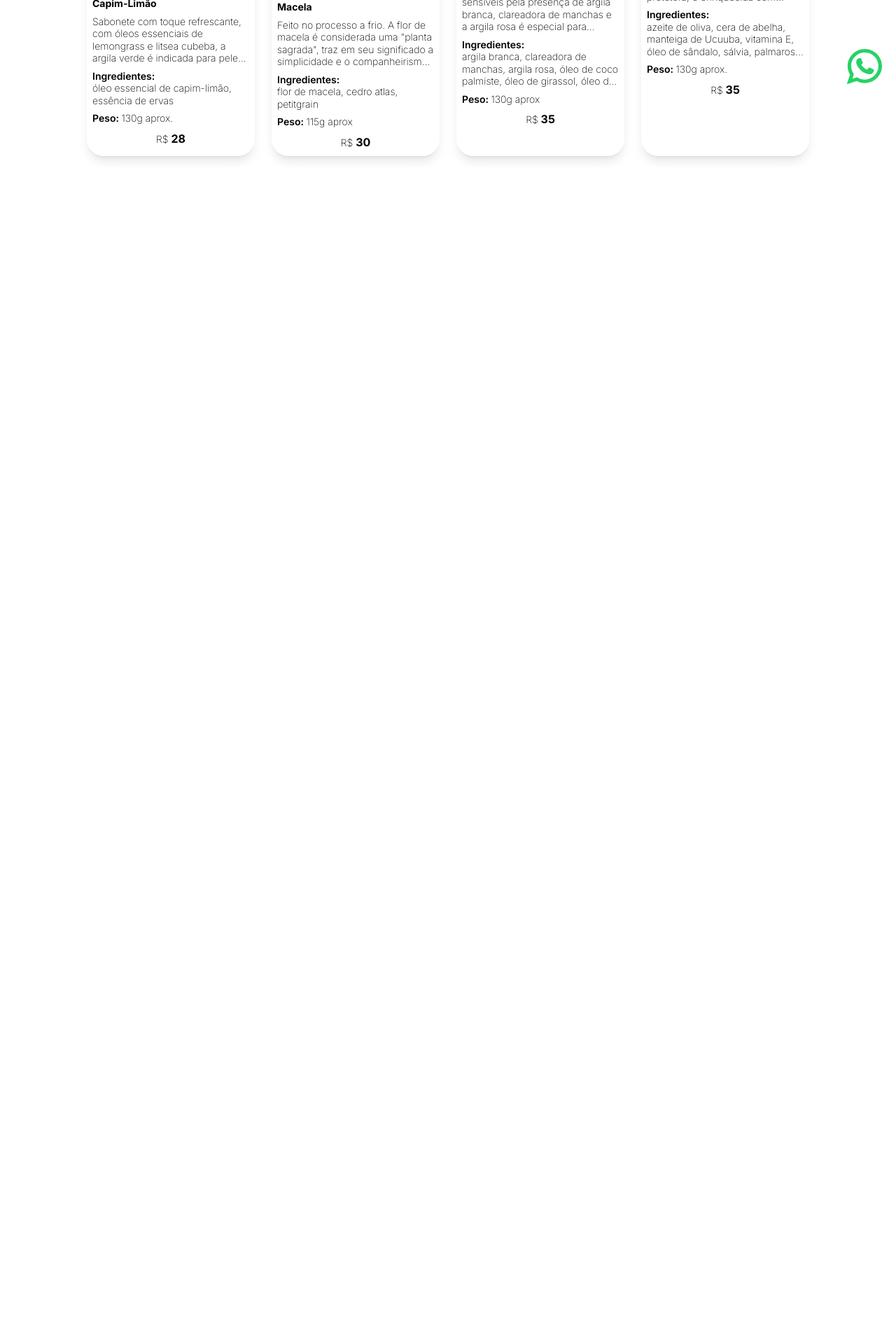
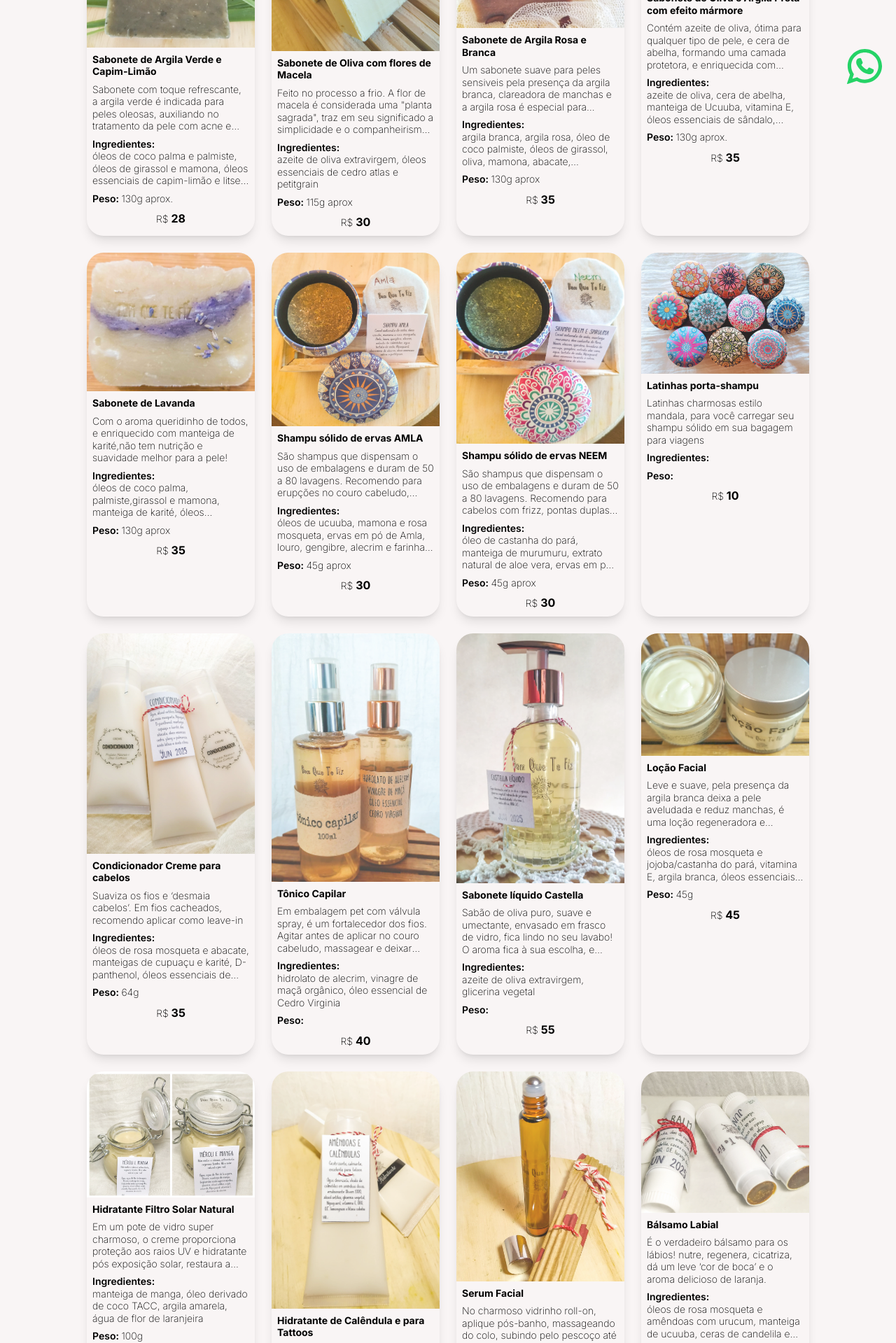
Before and after one commit to brunomaruyama/bemquetefiz, a Next.js app: page / in a window 1280 px wide. Shown: the part 660-2579 px from the top of the page at 70% size. Before the commit the page ends 899 px from the top, so only its background shows below. Built offline with nearby package versions, Linux system fonts and the light colour scheme.

Commit message:
produtos, ajustes de layout

```diff
--- a/app/globals.css
+++ b/app/globals.css
@@ -8,6 +8,10 @@
   }
 }
 
+body {
+  background-color: #f9f5f5;
+}
+
 #home {
   background-image: url("/capa.jpg");
   background-color: #444;
@@ -16,13 +20,13 @@
   background-attachment: fixed;
 }
 
-#openmenu {
-  display: contents;
+#openmenu > ul {
+  content-visibility: visible;
 }
 
 @media (max-width: 600px) {
-  #closemenu {
-    display: none;
+  #closemenu > ul {
+    content-visibility: hidden;
   }
 }
 
--- a/components/card/page.tsx
+++ b/components/card/page.tsx
@@ -12,8 +12,8 @@ export default function Card() {
           className="w-full opacity-85 group-hover:opacity-100 group-hover:scale-105 duration-300 overflow-hidden"
           src={produto.src}
           alt={produto.nome}
-          width={200}
-          height={200}
+          width={320}
+          height={320}
         />
         <div className="p-2 space-y-2 text-sm leading-tight">
           <h3 className="font-bold ">{produto.nome}</h3>
--- a/components/header/page.tsx
+++ b/components/header/page.tsx
@@ -23,9 +23,10 @@ export default function Header() {
         alt="logo bem que te fiz"
         width={130}
         height={40}
+        className="mix-blend-multiply"
       />
       <button
-        className="absolute top-1 rounded-full right-5 sm:hidden h-12 w-12 hover:bg-rose-50 duration-300 grid place-items-center p-2"
+        className="absolute top-1 rounded-full right-5 sm:hidden h-12 w-12 shadow-md hover:shadow-rose-300 duration-300 grid place-items-center p-2"
         onClick={() => setOpenMenu((prev) => !prev)}
       >
         <div
@@ -43,7 +44,7 @@ export default function Header() {
       </button>
       <div
         id={openMenu ? "openmenu" : "closemenu"}
-        className="sm:contents clear-both"
+        className="sm:contents clear-both transition-all duration-500"
       >
         <ul className="mt-1 mr-12 sm:flex sm:space-x-3">{listSection}</ul>
       </div>
--- a/components/produtos/produtos.js
+++ b/components/produtos/produtos.js
@@ -2,17 +2,24 @@ export const produtos = [
   {
     nome: "Sabonete de Argila Verde e Capim-Limão",
     categoria: "sabonete",
-    ingredientes: ["óleo essencial de capim-limão", "essência de ervas"],
+    ingredientes: [
+      "óleos de coco palma e palmiste",
+      "óleos de girassol e mamona",
+      "óleos essenciais de capim-limão e litsea cubeba",
+    ],
     preco: "28",
     descricao:
-      "Sabonete com toque refrescante, com óleos essenciais de lemongrass e litsea cubeba, a argila verde é indicada para peles oleosas e com acne e eczema. Composto por óleos de coco palma, palmiste, girassol e mamona, enriquecido com manteiga de Ucuuba, com efeito antisséptico e cicatrizante.",
+      "Sabonete com toque refrescante, a argila verde é indicada para peles oleosas, auxiliando no tratamento da pele com acne e eczema; é enriquecido com manteiga de Ucuuba, atuando como antisséptico e cicatrizante.",
     peso: "130g aprox.",
     src: "/produtos-7.jpg",
   },
   {
     nome: "Sabonete de Oliva com flores de Macela",
     categoria: "sabonete",
-    ingredientes: ["flor de macela", "cedro atlas", "petitgrain"],
+    ingredientes: [
+      "azeite de oliva extravirgem",
+      "óleos essenciais de cedro atlas e petitgrain",
+    ],
     preco: "30",
     descricao:
       'Feito no processo a frio. A flor de macela é considerada uma "planta sagrada", traz em seu significado a simplicidade e o companheirismo. O aroma é composto pelos óleos essenciais de Cedro Atlas e Petitgrain, uma leveza e alegria de cheirinho!',
@@ -20,25 +27,19 @@ export const produtos = [
     src: "/produtos-4.jpg",
   },
   {
-    nome: "Sabonete de argila rosa e branca",
+    nome: "Sabonete de Argila Rosa e Branca",
     categoria: "sabonete",
     preco: "35",
     ingredientes: [
       "argila branca",
-      "clareadora de manchas",
       "argila rosa",
       "óleo de coco palmiste",
-      "óleo de girassol",
-      "óleo de oliva",
-      "óleo de mamona",
-      "óleo de abacate",
-      "manteiga de cacau",
-      "manteiga de murumuru",
-      "manteiga de karité",
+      "óleos de girassol, oliva, mamona, abacate",
+      "manteigas de cacau, murumuru e karité",
       "leite de coco",
     ],
     descricao:
-      "Um sabonete suave para peles sensiveis pela presença de argila branca, clareadora de manchas e a argila rosa é especial para rosáceas. Ambas acalmam peles irritadas. Composto por óleos vegetais nobres, como coco palmiste, girassol, oliva, mamona, abacate, e manteigas de cacau e murumuru. Enriquecido com manteiga de karité e leite de coco. O aroma feminino é composto por um blend de óleos essenciais de palmarosa, cedro atlas, ylang ylang e gerânio do Egito, indicado para acnes, rosáceas, eczema, psoríase e com efeito antioxidante.",
+      "Um sabonete suave para peles sensiveis pela presença da argila branca, clareadora de manchas e a argila rosa é especial para rosáceas. Ambas acalmam peles irritadas. Enriquecido com manteiga de karité e leite de coco. O aroma feminino é composto por um blend de óleos essenciais de palmarosa, cedro atlas, ylang ylang e gerânio do Egito, indicado para acnes, rosáceas, eczema, psoríase e com efeito antioxidante.",
     peso: "130g aprox",
     src: "/produtos-6.jpg",
   },
@@ -51,14 +52,230 @@ export const produtos = [
       "cera de abelha",
       "manteiga de Ucuuba",
       "vitamina E",
-      "óleo de sândalo",
-      "sálvia",
-      "palmarosa",
-      "teatree",
+      "óleos essenciais de sândalo, salvia, palmarosa e teatree",
     ],
     descricao:
-      "Contém azeite de oliva, ótima para qualquer tipo de pele, e cera de abelha, forma uma camada protetora, e enriquecida com manteiga de Ucuuba e vitamina E. O aroma envolvente é formado pelos óleos essenciais de sândalo, sálvia, palmarosa e teatree.",
+      "Contém azeite de oliva, ótima para qualquer tipo de pele, e cera de abelha, formando uma camada protetora, e enriquecida com manteiga de Ucuuba e vitamina E. O aroma envolvente é formado pelos óleos essenciais de sândalo, sálvia, palmarosa e teatree.",
     peso: "130g aprox.",
     src: "/produtos-5.jpg",
   },
+
+  {
+    nome: "Sabonete de Lavanda",
+    categoria: "sabonete",
+    preco: "35",
+    ingredientes: [
+      "óleos de coco palma, palmiste,girassol e mamona",
+      "manteiga de karité",
+      "óleos essenciais de lavanda francesa, lavandim e sândalo",
+    ],
+    descricao:
+      "Com o aroma queridinho de todos, e enriquecido com manteiga de karité,não tem nutrição e suavidade melhor para a pele!",
+    peso: "130g aprox",
+    src: "/produtos-12.jpg",
+  },
+
+  {
+    nome: "Shampu sólido de ervas AMLA",
+    categoria: "cabelos",
+    preco: "30",
+    ingredientes: [
+      "óleos de ucuuba, mamona e rosa mosqueta",
+      "ervas em pó de Amla, louro, gengibre, alecrim e farinha de aveia",
+      "extrato natural de calêndulas",
+      "óleos essenciais de salvia e petitgrain",
+    ],
+    descricao:
+      "São shampus que dispensam o uso de embalagens e duram de 50 a 80 lavagens. Recomendo para erupções no couro cabeludo, queda, caspa, secos, e conferem brilho e volume",
+    peso: "45g aprox",
+    src: "/produtos-3.jpg",
+  },
+  {
+    nome: "Shampu sólido de ervas NEEM",
+    categoria: "cabelos",
+    preco: "30",
+    ingredientes: [
+      "óleo de castanha do pará",
+      "manteiga de murumuru",
+      "extrato natural de aloe vera",
+      "ervas em pó de Neem, spirulina, gengibre, alecrim e levedura de cerveja",
+      "óleos essenciais de lavanda francesa, salvia e alecrim",
+    ],
+    descricao:
+      "São shampus que dispensam o uso de embalagens e duram de 50 a 80 lavagens. Recomendo para cabelos com frizz, pontas duplas, caspa, queda, e a spirulina dá brilho aos fios!",
+    peso: "45g aprox",
+    src: "/produtos-20.jpg",
+  },
+  {
+    nome: "Latinhas porta-shampu",
+    categoria: "cabelos",
+    ingredientes: [""],
+    preco: "10",
+    descricao:
+      "Latinhas charmosas estilo mandala, para você carregar seu shampu sólido em sua bagagem para viagens",
+    peso: "",
+    src: "/produtos-14.jpg",
+  },
+  {
+    nome: "Condicionador Creme para cabelos",
+    categoria: "cabelos",
+    preco: "35",
+    ingredientes: [
+      "óleos de rosa mosqueta e abacate",
+      "manteigas de cupuaçu e karité",
+      "D-panthenol",
+      "óleos essenciais de cedro, ylang ylang e palmarosa",
+    ],
+    descricao:
+      "Suaviza os fios e ‘desmaia cabelos’. Em fios cacheados, recomendo aplicar como leave-in",
+    peso: "64g",
+    src: "/produtos-17.jpg",
+  },
+  {
+    nome: "Tônico Capilar",
+    categoria: "cabelos",
+    preco: "40",
+    ingredientes: [
+      "hidrolato de alecrim",
+      "vinagre de maçã orgânico",
+      "óleo essencial de Cedro Virginia",
+    ],
+    descricao:
+      "Em embalagem pet com válvula spray, é um fortalecedor dos fios. Agitar antes de aplicar no couro cabeludo, massagear e deixar (não é para ser removido, o aroma é muito agradável!). Faça uso 3 vezes por semana",
+    conteúdo: "110 ml",
+    src: "/produtos-2.jpg",
+  },
+  {
+    nome: "Sabonete líquido Castella",
+    categoria: "sabonetes",
+    preco: "55",
+    ingredientes: ["azeite de oliva extravirgem", "glicerina vegetal"],
+    descricao:
+      "Sabão de oliva puro, suave e umectante, envasado em frasco de vidro, fica lindo no seu lavabo! O aroma fica à sua escolha, e também pode adquirir somente o refil.",
+    conteudo: "200ml",
+    src: "/produtos-8.jpg",
+  },
+  {
+    nome: "Loção Facial",
+    categoria: "pele",
+    preco: "45",
+    ingredientes: [
+      "óleos de rosa mosqueta e jojoba/castanha do pará",
+      "vitamina E",
+      "argila branca",
+      "óleos essenciais de teatree, petitgrain e sândalo",
+    ],
+    descricao:
+      "Leve e suave, pela presença da argila branca deixa a pele aveludada e reduz manchas, é uma loção regeneradora e cicatrizante",
+    peso: "45g",
+    src: "/produtos-10.jpg",
+  },
+  {
+    nome: "Hidratante Filtro Solar Natural",
+    categoria: "pele",
+    preco: "43",
+    ingredientes: [
+      "manteiga de manga",
+      "óleo derivado de coco TACC",
+      "argila amarela",
+      "água de flor de laranjeira",
+    ],
+    descricao:
+      "Em um pote de vidro super charmoso, o creme proporciona proteção aos raios UV e hidratante pós exposição solar, restaura a flexibilidade da pele por conter vitaminas A e E, hidrata a pele áspera e seca. O sensorial na pele é de toque seco e aveludado!",
+    peso: "100g",
+    src: "/produtos-15.jpg",
+  },
+  {
+    nome: "Hidratante de Calêndula e para Tattoos",
+    categoria: "pele",
+    preco: "20",
+    ingredientes: [
+      "óleo de amêndoas com calêndulas",
+      "vitamina E",
+      "argila branca",
+      "óleos essenciais de lemongrass e litsea cubeba",
+    ],
+    descricao:
+      "Creme para peles sensíveis, cicatrizante e redutor de manchas na pele, excelente para tratar tattoos recentes. Vem em bisnagas, ótimo para carregar na bolsa.",
+    peso: "60g",
+    src: "/produtos-18.jpg",
+  },
+  {
+    nome: "Serum Facial",
+    categoria: "pele",
+    preco: "30",
+    ingredientes: [
+      "óleos de macadâmia, jojoba e abacate",
+      "óleo essencial de camomila azul",
+    ],
+    descricao:
+      "No charmoso vidrinho roll-on, aplique pós-banho, massageando do colo, subindo pelo pescoço até o rosto, com movimentos suaves e ascendentes, e se dê esse luxo de relaxar com o maravilhoso perfume da camomila azul!",
+    contem: "10ml",
+    src: "/produtos-19.jpg",
+  },
+  {
+    nome: "Bálsamo Labial",
+    categoria: "pele",
+    preco: "12",
+    ingredientes: [
+      "óleos de rosa mosqueta e amêndoas com urucum",
+      "manteiga de ucuuba",
+      "ceras de candelila e carnaúba",
+      "vitamina E",
+      "cacau em pó",
+      "óleo essencial de laranja doce",
+    ],
+    descricao:
+      "É o verdadeiro bálsamo para os lábios! nutre, regenera, cicatriza, dá um leve ‘cor de boca’ e o aroma delicioso de laranja.",
+    peso: "5g",
+    src: "/produtos-16.jpg",
+  },
+  {
+    nome: "Pomada para Unhas e Cutículas",
+    categoria: "pele",
+    preco: "20",
+    ingredientes: [
+      "óleo de castanha do pará",
+      "manteiga de cupuaçu",
+      "cera de candelila",
+      "óleos essenciais de alecrim e cravo da índia",
+    ],
+    descricao:
+      "Fortalece e dá brilho às unhas, amacia as cutículas evitando a necessidade de removê-las, é antifúngico, antibacteriano e antisséptico.",
+    peso: "10g",
+    src: "/produtos-1.jpg",
+  },
+  {
+    nome: "Desodorante sólido",
+    categoria: "pele",
+    preco: "35",
+    ingredientes: [
+      "óleo de coco palmiste",
+      "manteiga de cacau",
+      "argila branca",
+      "cera de candelila",
+      "vitamina E",
+      "óleos essenciais de salvia, palmarosa, lavanda e teatree",
+    ],
+    descricao:
+      "Controla a transpiração, o odor, é antisséptico e antifúngico. Importante salientar que não é um antitranspirante, afinal, é da natureza humana suar, então, permita-se!",
+    peso: "50g",
+    src: "/produtos-13.jpg",
+  },
+  {
+    nome: "Bálsamo para os pés e áreas ressecadas",
+    categoria: "pele",
+    preco: "80",
+    ingredientes: [
+      "manteigas de cupuaçu e ucuuba",
+      "oleato de calêndulas e amêndoas",
+      "cera de abelha",
+      "vitamina E",
+      "óleos essenciais de laranja doce, lavanda francesa e teatree",
+    ],
+    descricao:
+      "É um bálsamo super nutritivo e cicatrizante, com poderosos óleos e cheirinho maravilhoso!",
+    peso: "90g",
+    src: "/produtos-9.jpg",
+  },
 ];
```
Also changed, not shown: app/page.tsx (+11 -9 lines).
